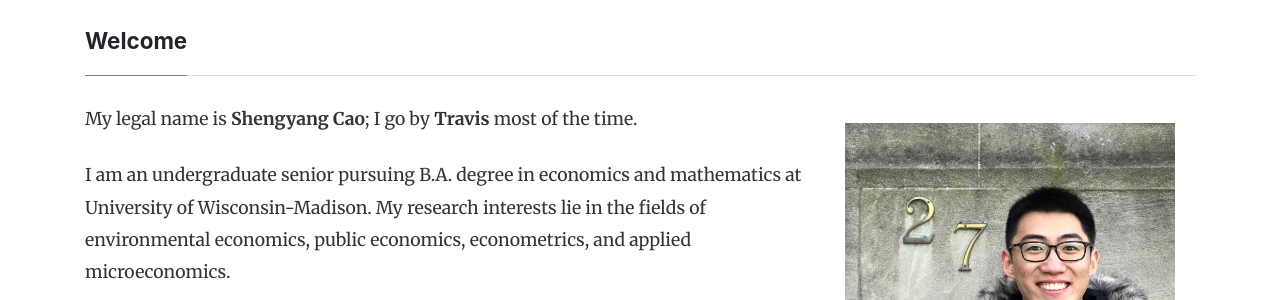
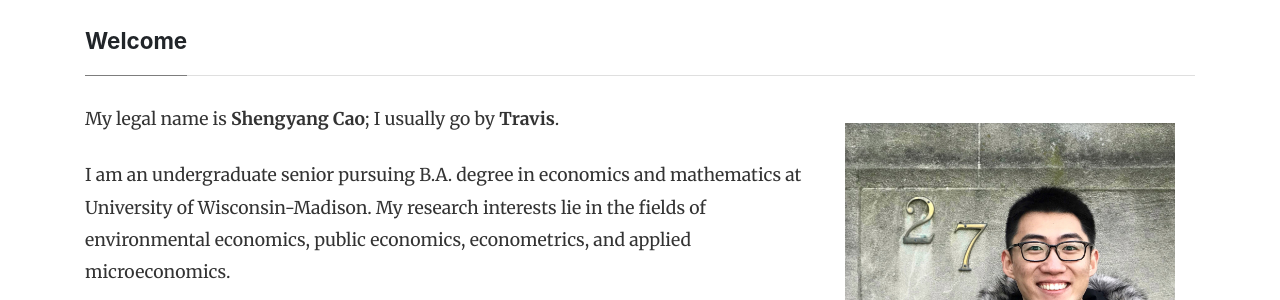
Before and after one commit to scaotravis/scaotravis.github.io, a Jekyll site: the page built from _posts/2018-12-28-home.md, in a window 1280 px wide. Shown: the part 187-487 px from the top of the page. Built offline with Jekyll 4.4.1, drawn with Linux system fonts in a browser that asks for light colours; nearby versions of some CDN libraries; comment, search, counter and statistics services are not loaded.

Commit message:
update homepage

```diff
--- a/_posts/2018-12-28-home.md
+++ b/_posts/2018-12-28-home.md
@@ -13,7 +13,7 @@ categories: homepage
   hspace="20"
   vspace="20">
 
-My legal name is **Shengyang Cao**; I go by **Travis** most of the time.
+My legal name is **Shengyang Cao**; I usually go by **Travis**.
 
 I am an undergraduate senior pursuing B.A. degree in economics and mathematics at University of Wisconsin-Madison. My research interests lie in the fields of environmental economics, public economics, econometrics, and applied microeconomics.
 
```
